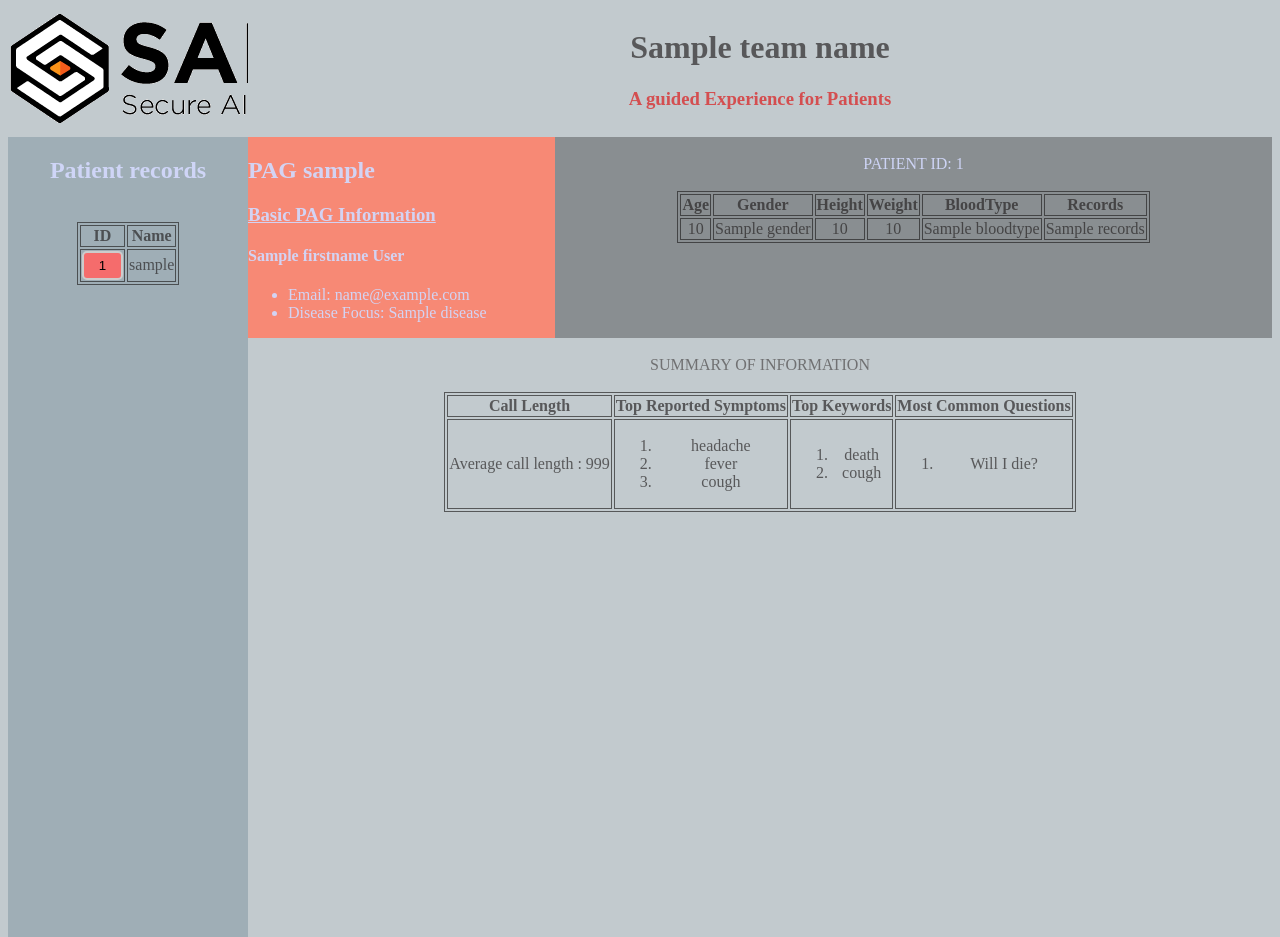
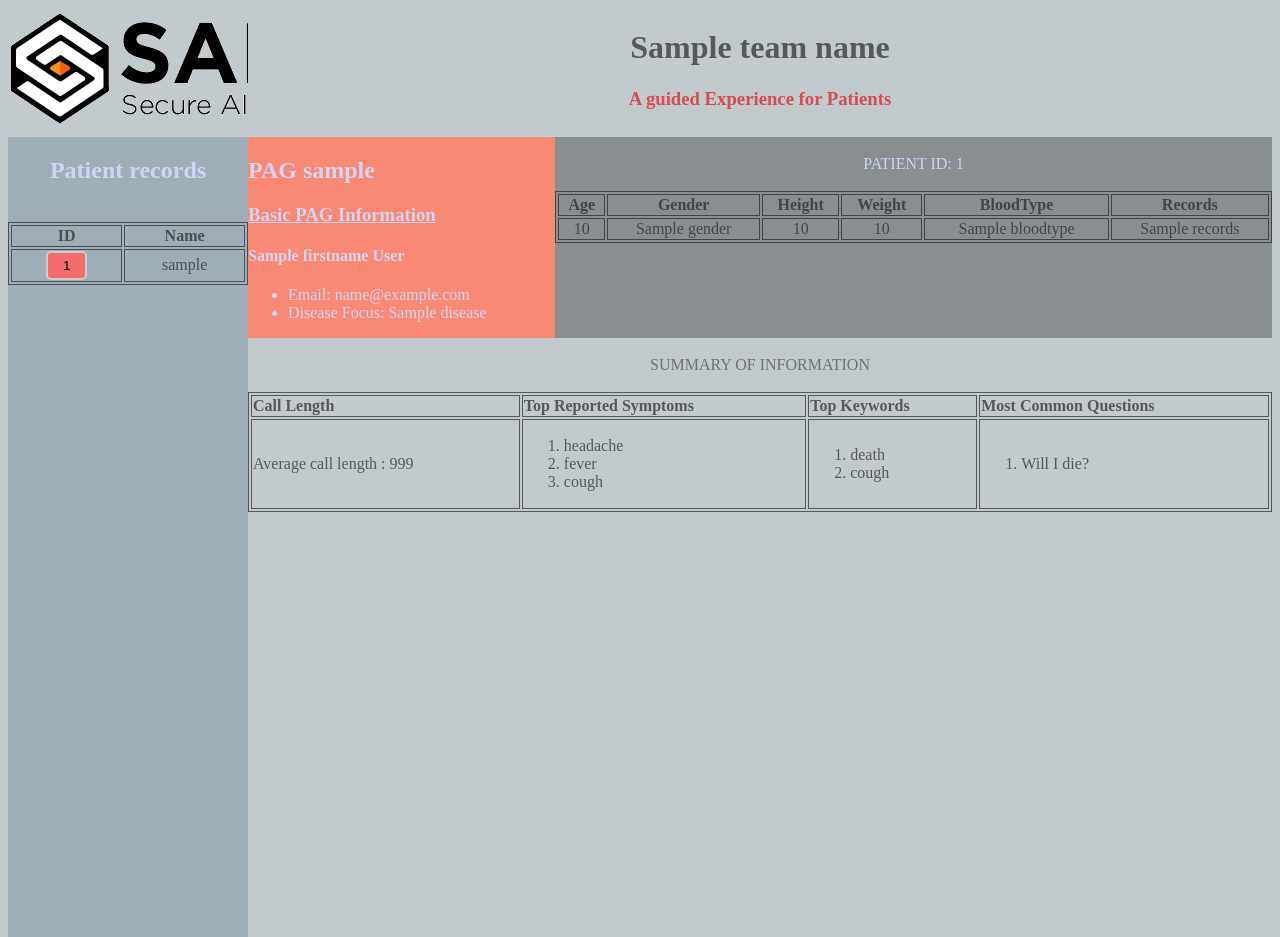
Before and after one commit to secureailabs/red_team, a Flask app: template templates/pag.html in a window 1280 px wide. Run offline with Flask 2, Linux system fonts and the light colour scheme; the template is opened without the code that fills it: most values are stand-ins (such as "Sample title", 1, 10 or a date in 2020).

Commit message:
table styling

```diff
--- a/templates/pag.html
+++ b/templates/pag.html
@@ -22,7 +22,7 @@ Private and Confidential. Internal Use Only.
     <body>
         <nav>
             <center>
-                <table style='text-align: center'>
+                <table style="width: 100%; text-align: center">
                     <tr>
                         <th>ID</th>
                         <th>Name</th>
@@ -71,7 +71,7 @@ Private and Confidential. Internal Use Only.
             <br>
             PATIENT ID: {{ patient_info["_id"] }}
             <br>
-            <table style='text-align: center'>
+            <table style="width: 100%; text-align: center">
                 <tr>
                     <th>Age</th>
                     <th>Gender</th>
@@ -110,7 +110,7 @@ Private and Confidential. Internal Use Only.
             <br>
             SUMMARY OF INFORMATION
             <br>
-            <table style='text-align: center'>
+            <table style="width: 100%; text-align: justify">
                 <tr>
                     <th>Call Length</th>
                     <th>Top Reported Symptoms</th>
--- a/templates/patient.html
+++ b/templates/patient.html
@@ -91,8 +91,8 @@ Private and Confidential. Internal Use Only.
             </div>
             {% endif %}
             {% if show["diagnosis"] %}
-            <div id="diagnosis" class="tabcontent" style="margin-left: 2vh;">
-                <table>
+            <div id="diagnosis" class="tabcontent" style="margin-left: 1vh;">
+                <table style="width: 100%; text-align: center">
                     <tr>
                         <th>Disease</th>
                         <th>Prevalence</th>
```
